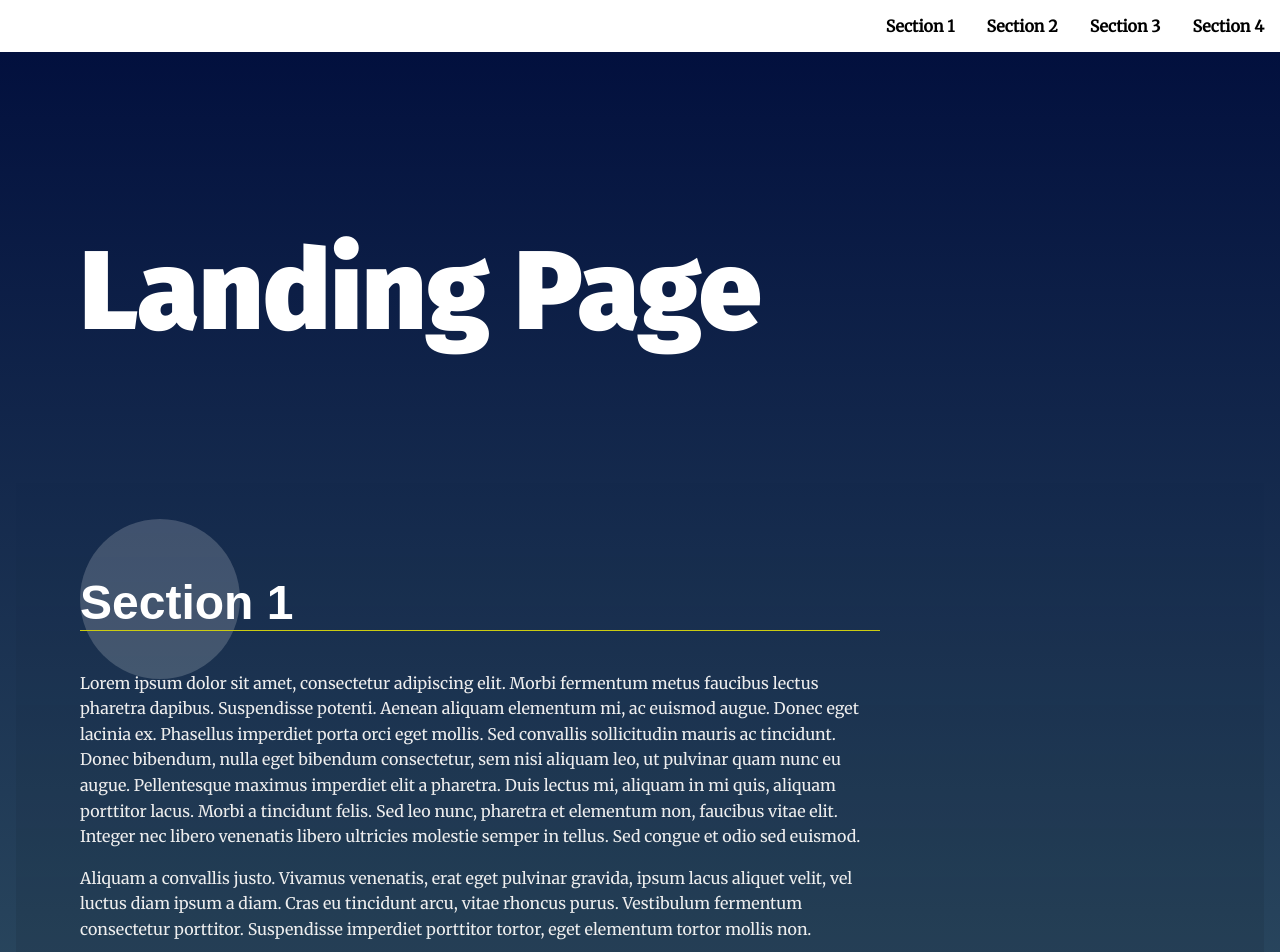
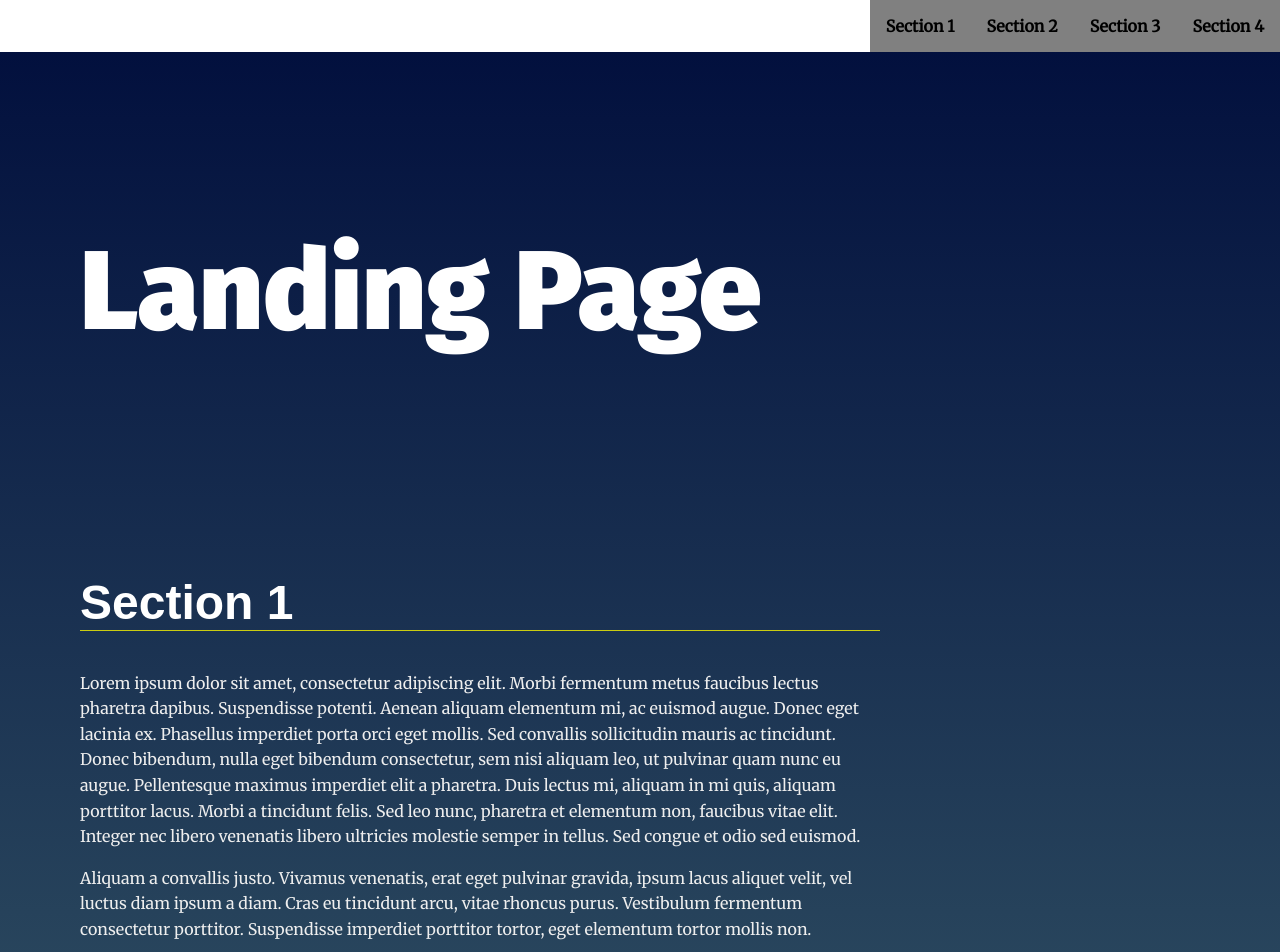
Before and after one commit to alison2686/udacity-landing-page, a plain HTML site: page index.html in a window 1280 px wide. Shown: the top 952 px of the page. Drawn offline with Linux system fonts and the light colour scheme.

Commit message:
add active class

```diff
--- a/css/styles.css
+++ b/css/styles.css
@@ -196,6 +196,11 @@ section:nth-of-type(3n + 1) .landing__container::after {
 section.your-active-class {
     background: rgb(0, 0, 0);
     background: linear-gradient(0deg, rgba(0, 0, 0, 0.1) 0%, rgba(0, 0, 0, 0) 100%);
+    border: 1px solid red;
+}
+
+.navbar__menu .menu__link {
+    background-color: gray;
 }
 
 section.your-active-class .landing__container::before {
--- a/js/app.js
+++ b/js/app.js
@@ -20,6 +20,7 @@
 
 // nav variable gets navbar_list element id
 const nav = document.getElementById("navbar__list");
+
 // section variable selects each section element
 const section = document.querySelectorAll("section");
 
@@ -41,14 +42,11 @@ const generateNav = () => {
         //set inner HTML to an <a> with href to sectionID and data-link to sectionName. Display sectionName
         newLi.innerHTML += `<a class="menu__link" href="#${sectionId}" data-link=${sectionName}">${sectionName}`;
 
-        console.log(nav);
-        console.log(newLi);
-        console.log(sectionName);
+        // console.log(nav);
+        // console.log(newLi);
+        // console.log(sectionName);
     })
 }
-
-generateNav();
-
 
 /**
  * End Helper Functions
@@ -57,10 +55,26 @@ generateNav();
 */
 
 // build the nav
-
+generateNav();
 
 // Add class 'active' to section when near top of viewport
 
+// Get bounding coordinates for each section
+const getSectionBounding = (section) => {
+    const sectionPosition = section.getBoundingClientRect();
+    console.log(sectionPosition)
+    return sectionPosition;
+}
+
+// function to check each section's coordinates and determine if it's in the viewport
+// if section is in viewport add class "your-active-section" else remove class "your-active section"
+const addActiveClass = () => {
+    section.forEach((section) => {
+        if (getSectionBounding(section).top < 125 && getSectionBounding(section).top >= -125) {
+            section.classList.add('your-active-class');
+        } else section.classList.remove('your-active-class');
+    });
+};
 
 // Scroll to anchor ID using scrollTO event
 
@@ -76,3 +90,4 @@ generateNav();
 // Scroll to section on link click
 
 // Set sections as active
+window.addEventListener('scroll', addActiveClass);
```
